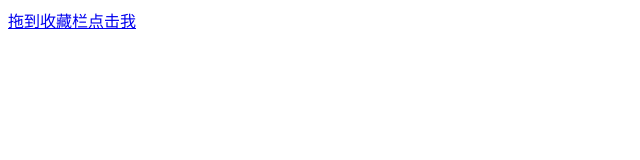
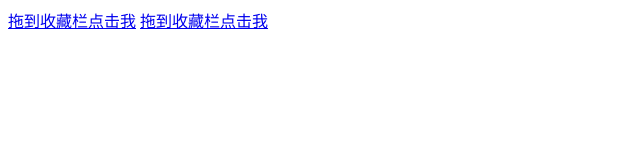
Before and after one commit to WangHexie/queAndAns, a plain HTML site: page index.html in a window 1280 px wide. Shown: the whole page, without its empty margins (0-640 px from the left). Drawn offline with Linux system fonts and the light colour scheme.

Commit message:
Update index.html

```diff
--- a/index.html
+++ b/index.html
@@ -8,7 +8,7 @@
 <body>
 
 <a href="javascript: (function(){var d2 = $('[name=mainFrame]').contents();var butt = $('[value=显示答案]', d2);butt.attr('disabled', false);})()">拖到收藏栏点击我</a>
-
+<a href="javascript: (function () { var d2 = $('[name=mainFrame]').contents(); var butt = $('[value=%E6%98%BE%E7%A4%BA%E7%AD%94%E6%A1%88]', d2); butt.attr(\"disabled\",="" false);="" })();"="">拖到收藏栏点击我</a>
 
 </body>
 
```
